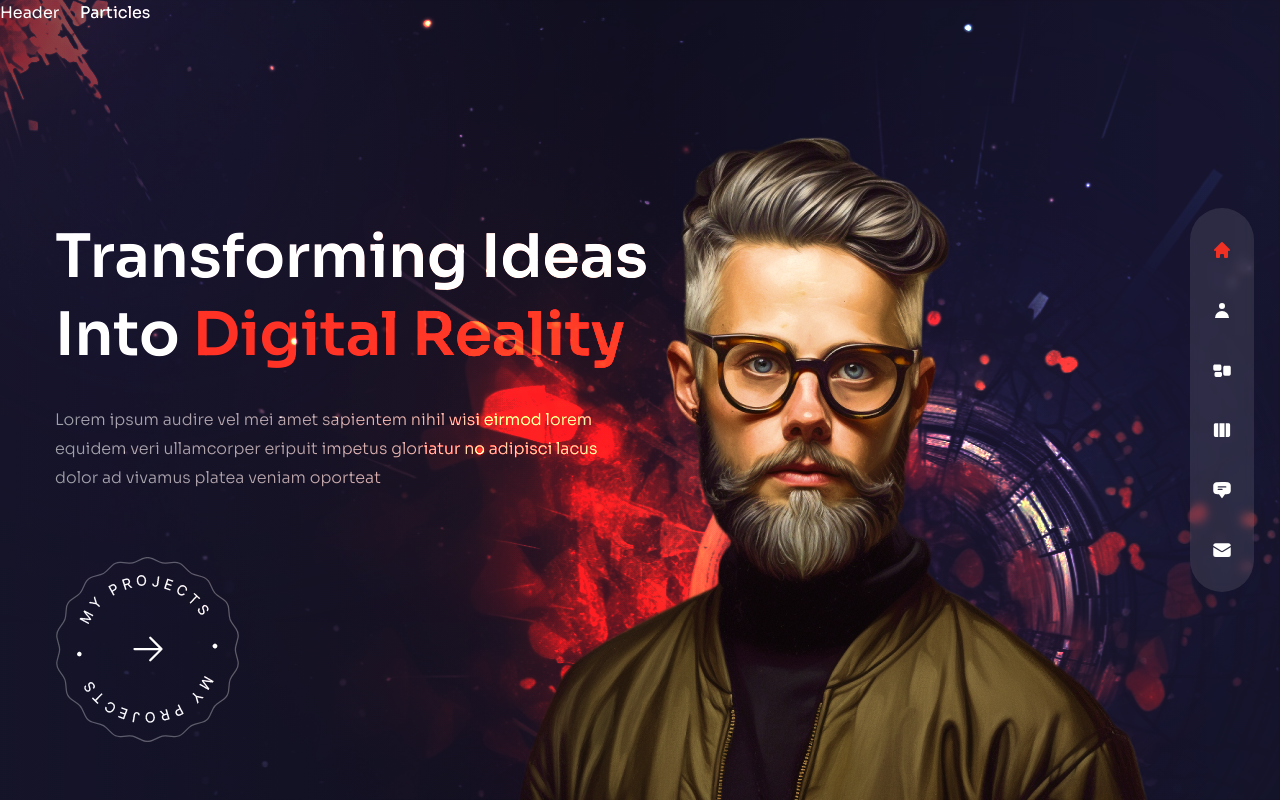
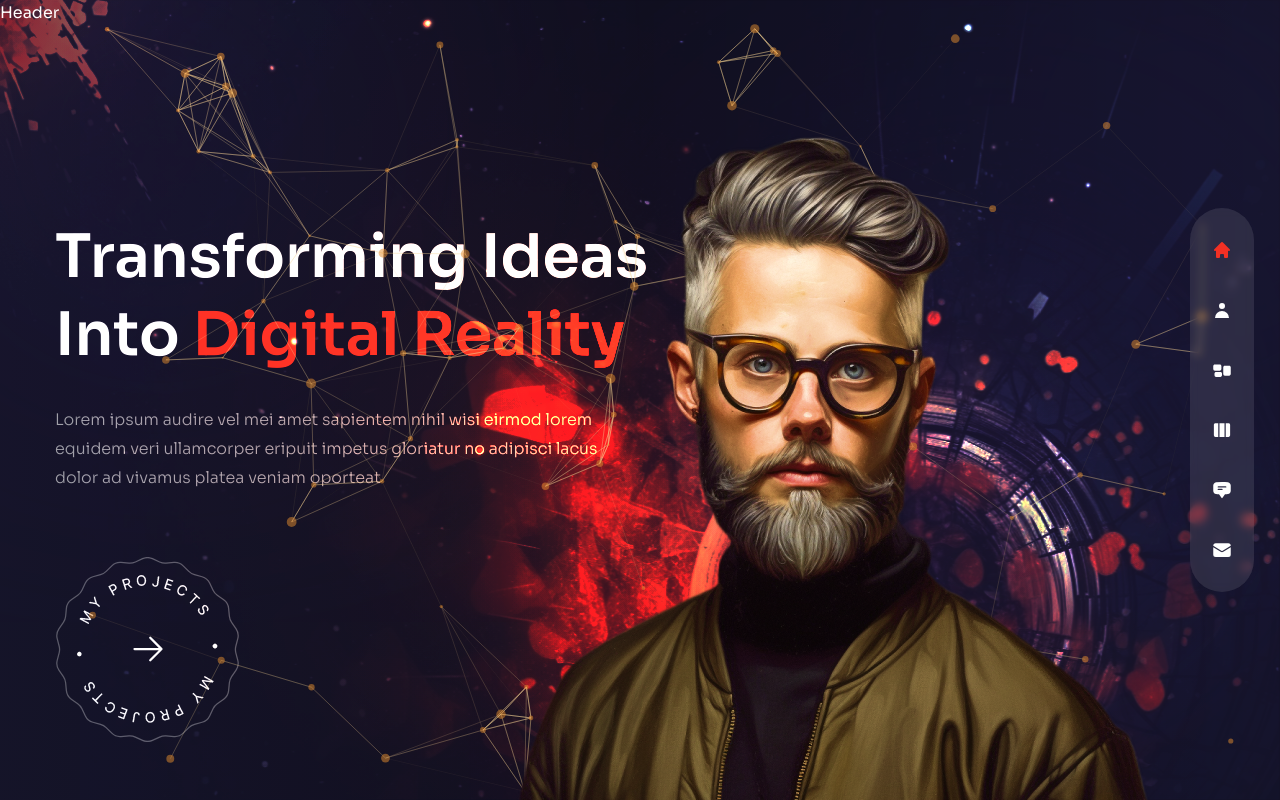
Before and after one commit to MauroMoyano/portfolioDynamic, a Next.js app: page / in a window 1280 px wide. Built offline with nearby package versions, Linux system fonts and the light colour scheme.

Commit message:
Particles Finished

```diff
--- a/components/Layout.js
+++ b/components/Layout.js
@@ -12,8 +12,6 @@
 import Nav from '../components/Nav';
 import Header from '../components/Header';
 import TopLeftImg from '../components/TopLeftImg';
-import Home from "../pages";
-import Work from "../pages/work";
 
 const Layout = ({children}) => {
   return <div className={`page bg-site text-white bg-cover bg-no-repeat ${sora.variable} font-sora relative`}>
--- a/components/ParticlesContainer.js
+++ b/components/ParticlesContainer.js
@@ -1,5 +1,98 @@
+import {Particles} from "react-tsparticles";
+import {loadFull} from "tsparticles";
+import React, {useCallback} from "react";
+
 const ParticlesContainer = () => {
-  <div>Particles Container</div>;
+    // init
+    const particlesInit = useCallback(async (engine) => {
+        await loadFull(engine);
+    }, []);
+
+    const particlesLoaded = useCallback(async () => {
+    }, []);
+
+    return (<Particles
+            className='w-full h-full absolute translate-z-0'
+            id='tsparticles'
+            init={particlesInit}
+            loaded={particlesLoaded}
+            options={{
+                fullScreen: {enable: false},
+                background: {
+                    color: {
+                        value: ''
+                    },
+                },
+                fpsLimit: 120,
+                interactivity: {
+                    events: {
+                        onClick: {
+                            enable: false,
+                            mode: 'push'
+                        },
+                        onHover: {
+                            enable: true,
+                            mode: 'repulse',
+                        },
+                        resize: true,
+                    },
+                    modes: {
+                        push: {
+                            quantity: 90,
+                        },
+                        repulse: {
+                            distance: 200,
+                            duration: 0.4,
+                        }
+                    }
+                },
+                particles: {
+                    color: {
+                        value: '#e68e2e'
+                    },
+                    links: {
+                        color: '#f5d393',
+                        distance: 150,
+                        enable: true,
+                        opacity: 0.5,
+                        width: 1,
+                    },
+                    collisions: {
+                        enable: true,
+                    },
+                    move: {
+                        direction: 'none',
+                        enable: true,
+                        outModes: {
+                            default: 'bounce'
+                        },
+                        random: false,
+                        speed: 1,
+                        straight: false
+                    },
+                    number: {
+                        density: {
+                            enable: true,
+                            area: 800
+                        },
+                        value: 80
+                    },
+                    opacity: {
+                        value: 0.5,
+                    },
+                    shape: {
+                        type: 'circle'
+                    },
+                    size: {
+                        value: {min: 1, max: 5},
+                    },
+                },
+                detectRetina: true
+            }}
+        />
+    );
+
+
 };
 
 export default ParticlesContainer;
--- a/pages/index.js
+++ b/pages/index.js
@@ -55,7 +55,7 @@
       {/*  bg img */}
       <div className='bg-none xl:bg-explosion xl:bg-cover xl:bg-right xl:bg-no-repeat w-full h-full absolute mix-blend-color-dodge translate-z-0'></div>
       {/*  particles  */}
-      <div>Particles</div>
+      <ParticlesContainer />
       {/*  avatar img  */}
       <motion.div
           variants={fadeIn('up', 0.2)}
```
